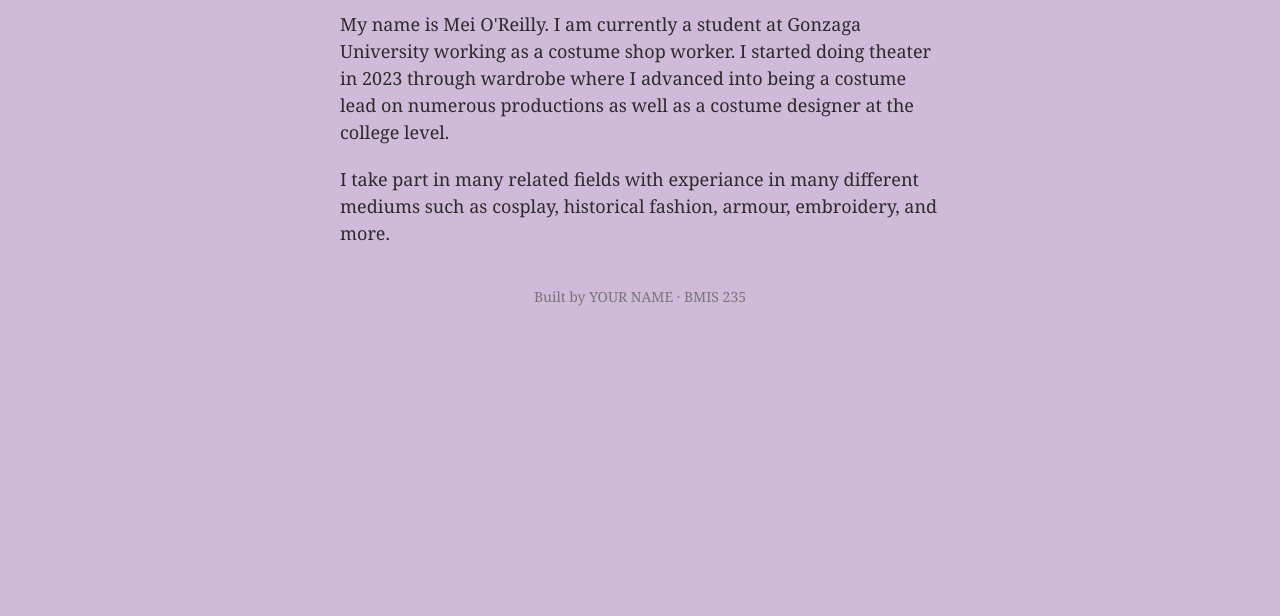
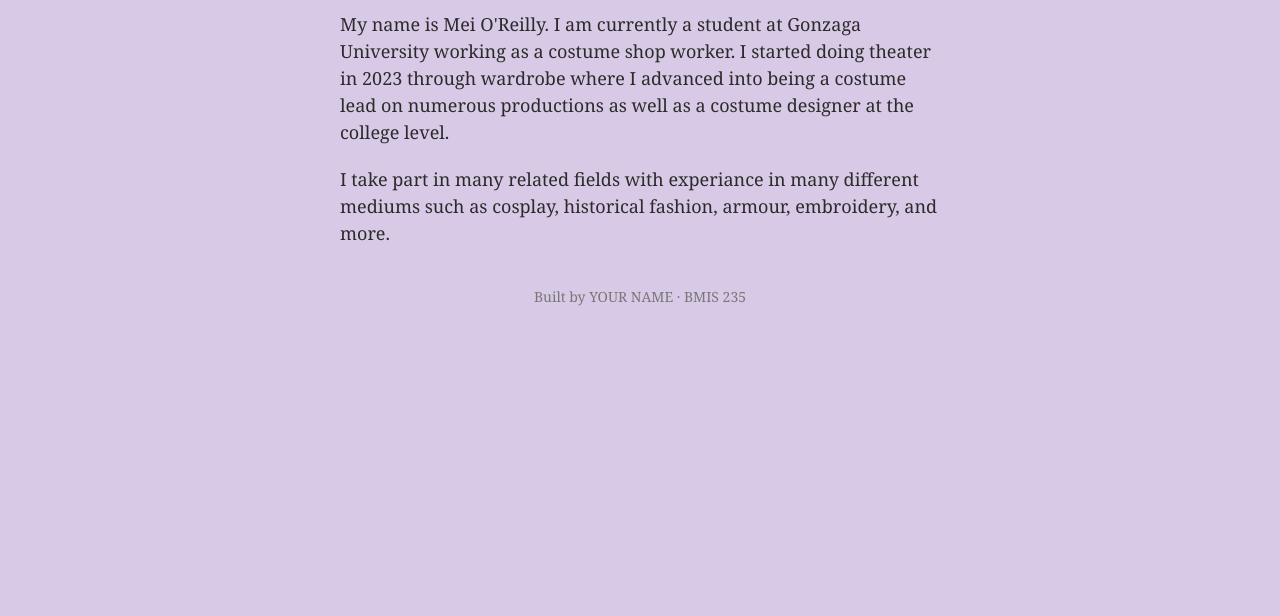
Before and after one commit to solikhtml/bmis235-html-3, a plain HTML site: page index.html in a window 1280 px wide. Shown: the part 184-800 px from the top of the page. Drawn offline with Linux system fonts and the light colour scheme.

Commit message:
Update styles.css

```diff
--- a/styles.css
+++ b/styles.css
@@ -11,7 +11,7 @@
 
 body {
     font-family: Georgia, "Times New Roman", serif;
-    background-color: #D0BAD9;
+    background-color: #D8CAE6;
     color: #2b2b2b;
     margin: 0;
     padding: 0 20px 40px 20px;
```
